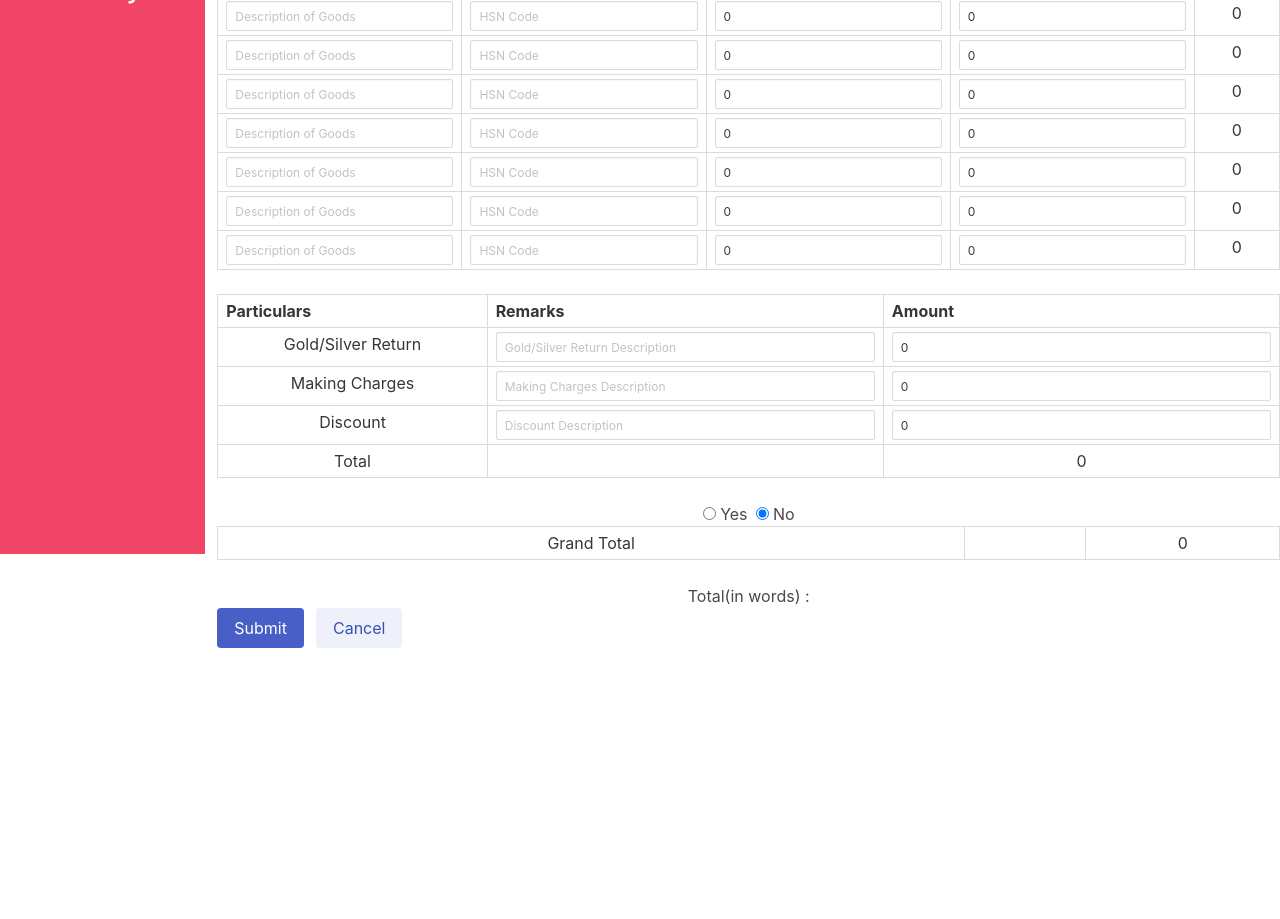
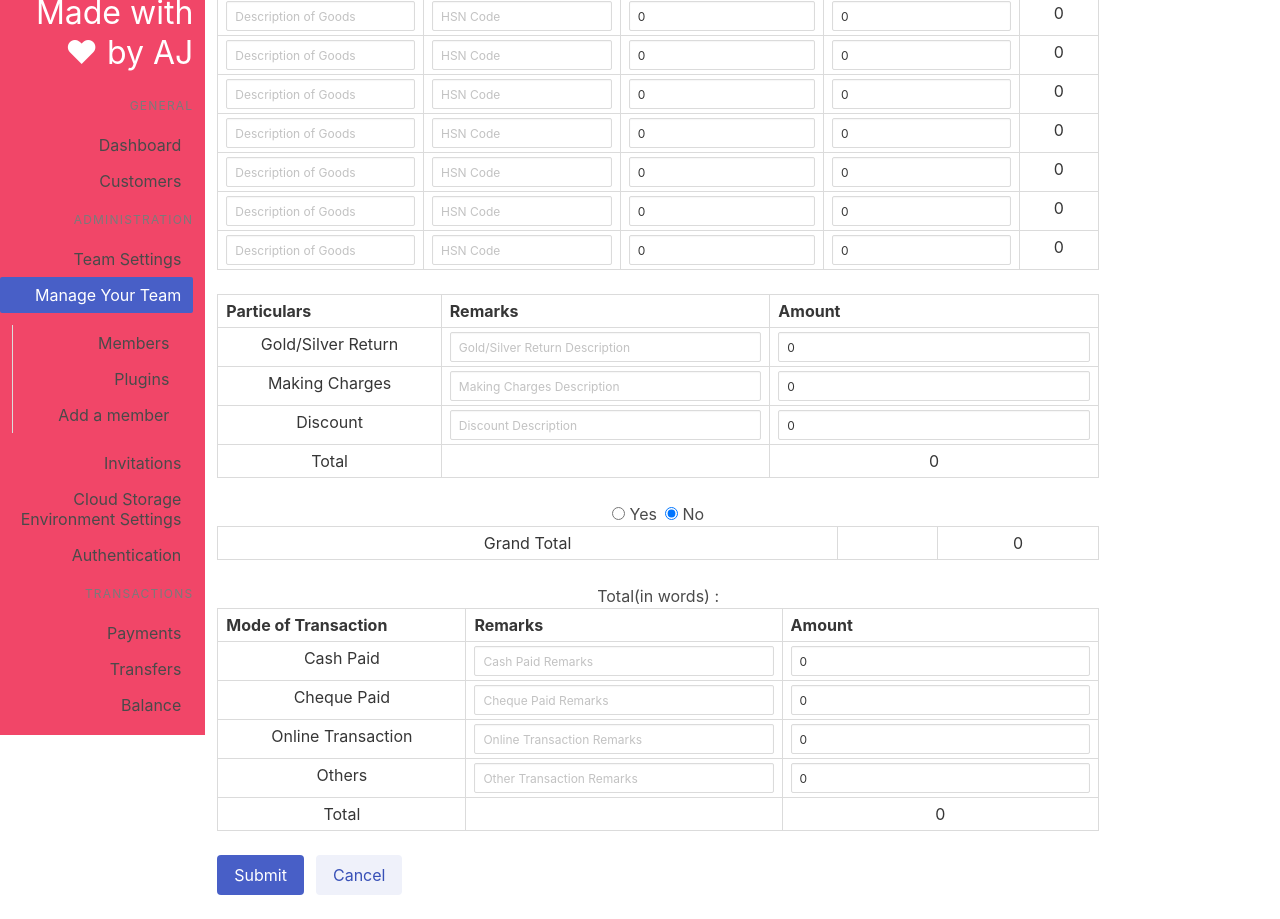
Before and after one commit to architjee/invoicing, a Vue app: page / in a window 1280 px wide. Shown: the part 340-1259 px from the top of the page. Before the commit the page ends 1000 px from the top, so only its background shows below. Built offline with nearby package versions, Linux system fonts and the light colour scheme.

Commit message:
Before adding Vue Roouter

```diff
--- a/index.html
+++ b/index.html
@@ -1,5 +1,6 @@
 <!DOCTYPE html>
 <html lang="en">
+
 <head>
   <meta charset="UTF-8" />
   <link rel="icon" href="/favicon.ico" />
@@ -7,8 +8,55 @@
   <meta name="viewport" content="width=device-width, initial-scale=1.0" />
   <title>Vite App</title>
 </head>
+
 <body>
-    <div id="app"></div>
+  <div class="columns is-vcentered">
+    <div class="column is-2 banner has-background-danger has-text-right">
+      <div class="content has-text-white mt-6 px-3 title is-1">
+        i-Manas
+      </div>
+      <div class="subtitle is-3 has-text-white">
+        Made with ♥ by AJ
+      </div>
+      <aside class="menu">
+        <p class="menu-label">
+          General
+        </p>
+        <ul class="menu-list">
+          <li><a>Dashboard</a></li>
+          <li><a>Customers</a></li>
+        </ul>
+        <p class="menu-label">
+          Administration
+        </p>
+        <ul class="menu-list">
+          <li><a>Team Settings</a></li>
+          <li>
+            <a class="is-active">Manage Your Team</a>
+            <ul>
+              <li><a>Members</a></li>
+              <li><a>Plugins</a></li>
+              <li><a>Add a member</a></li>
+            </ul>
+          </li>
+          <li><a>Invitations</a></li>
+          <li><a>Cloud Storage Environment Settings</a></li>
+          <li><a>Authentication</a></li>
+        </ul>
+        <p class="menu-label">
+          Transactions
+        </p>
+        <ul class="menu-list">
+          <li><a>Payments</a></li>
+          <li><a>Transfers</a></li>
+          <li><a>Balance</a></li>
+        </ul>
+      </aside>
+    </div>
+
+    <div id="app" style="width: 100%;"></div>
+  </div>
   <script type="module" src="/src/main.js"></script>
 </body>
+
 </html>
--- a/src/App.vue
+++ b/src/App.vue
@@ -70,19 +70,18 @@ export default {
       this.invoiceObject.bigTotal = Number(tempBigTotal.toFixed(0));
       this.invoiceObject.inWords = this.num2Text(this.invoiceObject.bigTotal);
       return this.invoiceObject.bigTotal;
+    },
+    dueAmountCalculation(){
+      let dueAmount = 0;
+      dueAmount = this.invoiceObject.bigTotal - this.invoiceObject.cashPaid.amount - this.invoiceObject.chequeAmount.amount - this.invoiceObject.onlineTransaction.amount - this.invoiceObject.otherPaymentsObject.amount
+      this.invoiceObject.dueAmount = dueAmount;
+      return this.invoiceObject.dueAmount;
     }
 
 
 
   },
   methods: {
-    complexComputation() {
-      this.smallTotal = this.smallTotalProp;
-      this.sgstTax = this.sgstTaxCalculation;
-      this.cgstTax = this.cgstTaxCalculation;
-      this.bigTotal = this.bigTotalCalculation;
-    },
-
     num2Text(num) {
 
       let a = ['', 'one ', 'two ', 'three ', 'four ', 'five ', 'six ', 'seven ', 'eight ', 'nine ', 'ten ', 'eleven ', 'twelve ', 'thirteen ', 'fourteen ', 'fifteen ', 'sixteen ', 'seventeen ', 'eighteen ', 'nineteen '];
@@ -105,15 +104,8 @@ export default {
 </script>
 
 <template>
-  <div class="columns is-vcentered">
-    <div class="column is-2 banner has-background-danger has-text-right">
-      <div class="content has-text-white mt-6 px-3 title is-1">
-        i-Manas
-      </div>
-      <div class="subtitle is-3 has-text-white">
-        Made with ♥ by AJ
-      </div>
-    </div>
+
+
     <div class="column pink is-10 has-text-centered mainForm">
 
       <div class="columns">
@@ -390,6 +382,81 @@ export default {
         Total(in words) : {{ this.invoiceObject.inWords }}
       </div>
 
+  <table class="table is-fullwidth is-striped is-bordered is-hoverable is-narrow">
+        <tr>
+          <th>
+            Mode of Transaction
+          </th>
+          <th colspan="3">
+            Remarks
+          </th>
+          <th>
+            Amount
+          </th>
+        </tr>
+        <tr>
+          <td>
+            Cash Paid
+          </td>
+          <td colspan="3">
+            <input class="input is-small" type="text" placeholder="Cash Paid Remarks"
+              v-model="invoiceObject.cashPaid.remarks">
+          </td>
+          <td>
+            <input class="input is-small" type="number" placeholder="Amount Paid via Cash"
+              v-model.number="invoiceObject.cashPaid.amount">
+          </td>
+        </tr>
+        <tr>
+          <td>
+            Cheque Paid
+          </td>
+          <td colspan="3">
+            <input class="input is-small" type="text" placeholder="Cheque Paid Remarks"
+              v-model="invoiceObject.chequeAmount.remarks">
+          </td>
+          <td>
+            <input class="input is-small" type="number" placeholder="Making Charges Amount"
+              v-model.number="invoiceObject.chequeAmount.amount">
+          </td>
+        </tr>
+        <tr>
+          <td>
+            Online Transaction
+          </td>
+          <td colspan="3">
+            <input class="input is-small" type="text" placeholder="Online Transaction Remarks"
+              v-model="invoiceObject.onlineTransaction.remarks">
+          </td>
+          <td>
+            <input class="input is-small" type="number" placeholder="Online Amount"
+              v-model.number="invoiceObject.onlineTransaction.amount">
+          </td>
+        </tr>
+        <tr>
+          <td>
+            Others
+          </td>
+          <td colspan="3">
+            <input class="input is-small" type="text" placeholder="Other Transaction Remarks"
+              v-model="invoiceObject.otherPaymentsObject.remarks">
+          </td>
+          <td>
+            <input class="input is-small" type="number" placeholder="Other Transaction Amount"
+              v-model.number="invoiceObject.otherPaymentsObject.amount">
+          </td>
+        </tr>
+        <tr>
+          <td>
+            Total
+          </td>
+          <td colspan="3">
+          </td>
+          <td>
+            {{ dueAmountCalculation }}
+          </td>
+        </tr>
+      </table>
 
       <div class="field is-grouped">
         <div class="control">
@@ -401,18 +468,12 @@ export default {
       </div>
 
     </div>
-  </div>
+
 </template>
 
-<style>
-/* div{
-  border: 1px solid black;
-} */
+<style scoped>
+
 .banner {
   height: 100vh;
 }
-
-/* .pink {
-   border: 1px solid red;
-} */
 </style>
```
Lines whose indentation alone changed are shown as unchanged.
